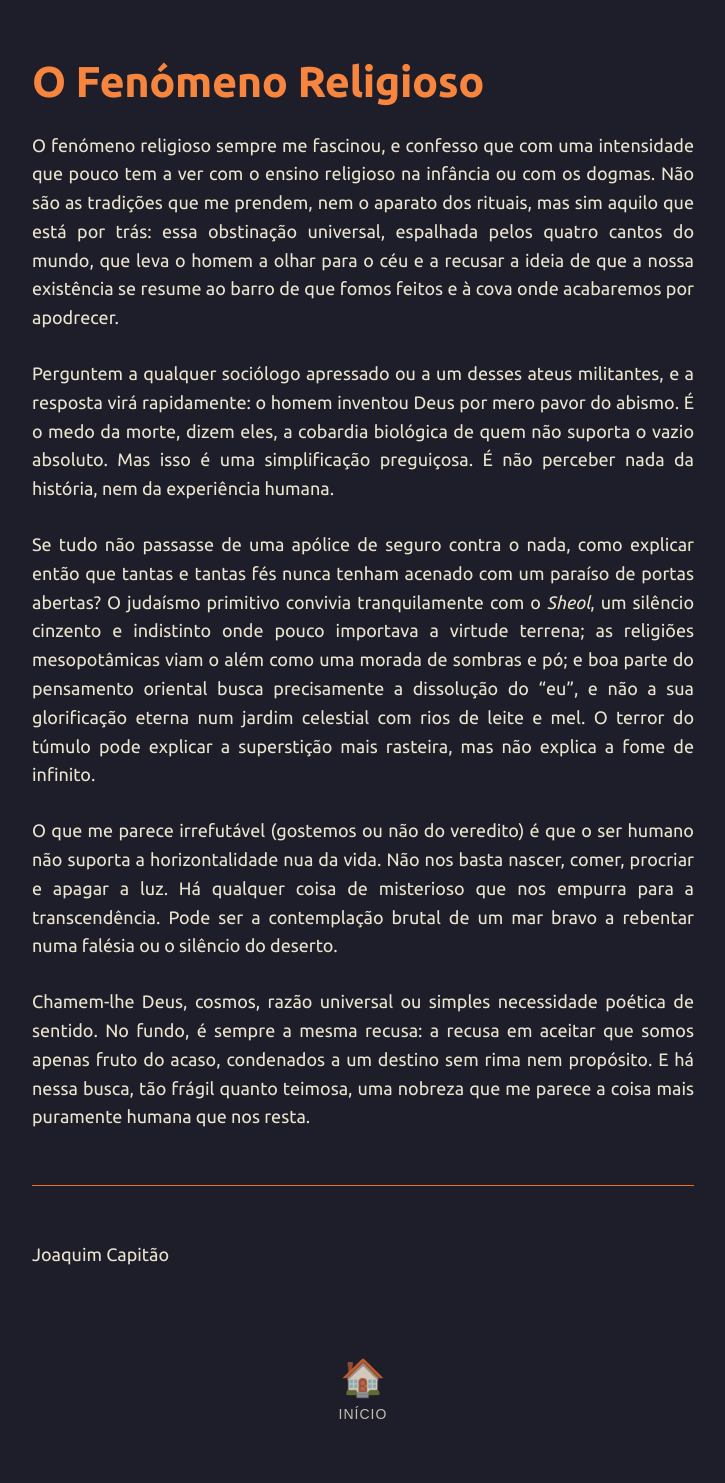
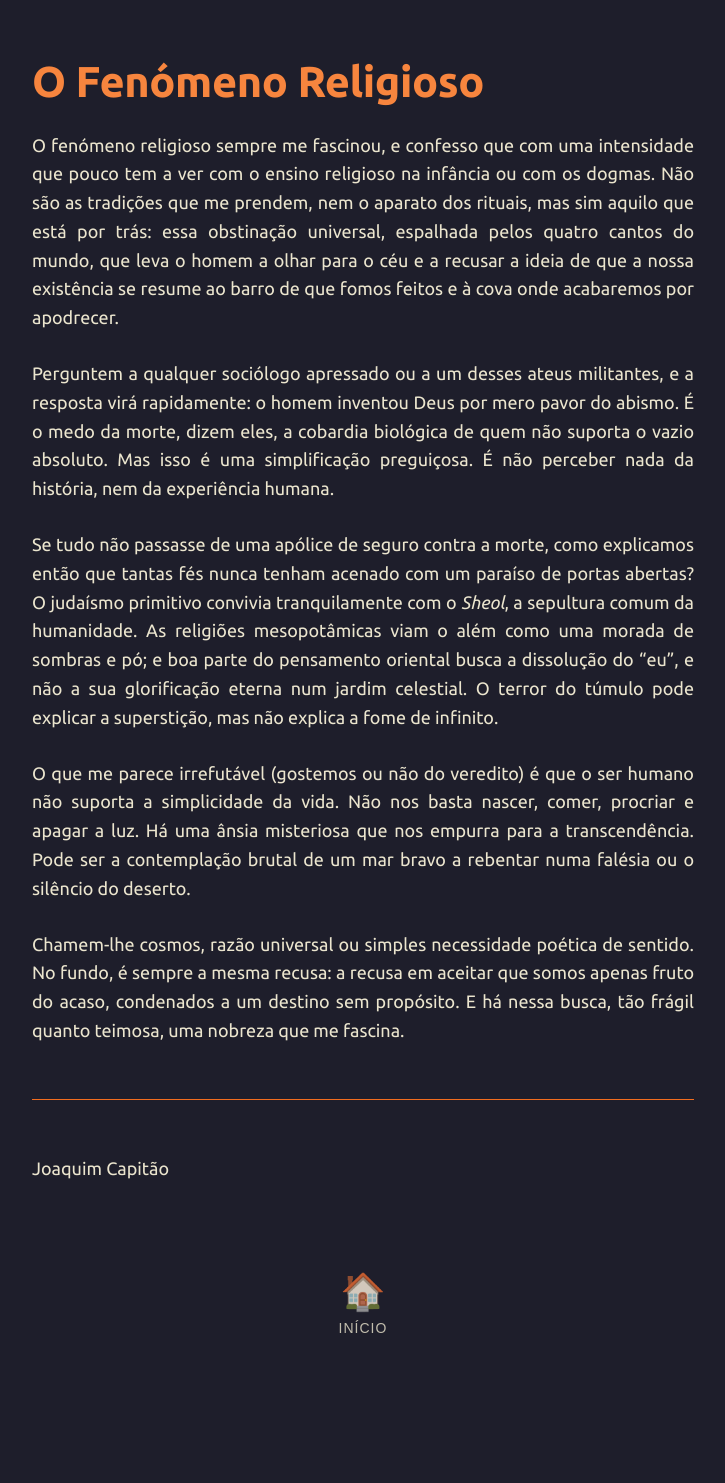
Before and after one commit to joaquim-capitao/joaquim-capitao.github.io, a Jekyll site: the page built from religiao/o-fenomeno-religioso.md, in a window 1280 px wide. Shown: the whole page, without its empty margins (277-1002 px from the left). Built offline with Jekyll 4.4.1, drawn with Linux system fonts in a browser that asks for light colours; our own code applies the rules of GitHub Pages for plain Markdown files; after the commit the page ends 1397 px from its top, so only the background shows below that.

Commit message:
Update o-fenomeno-religioso.md

```diff
--- a/religiao/o-fenomeno-religioso.md
+++ b/religiao/o-fenomeno-religioso.md
@@ -4,11 +4,11 @@ O fenómeno religioso sempre me fascinou, e confesso que com uma intensidade que
 
 Perguntem a qualquer sociólogo apressado ou a um desses ateus militantes, e a resposta virá rapidamente: o homem inventou Deus por mero pavor do abismo. É o medo da morte, dizem eles, a cobardia biológica de quem não suporta o vazio absoluto. Mas isso é uma simplificação preguiçosa. É não perceber nada da história, nem da experiência humana.
 
-Se tudo não passasse de uma apólice de seguro contra o nada, como explicar então que tantas e tantas fés nunca tenham acenado com um paraíso de portas abertas? O judaísmo primitivo convivia tranquilamente com o *Sheol*, um silêncio cinzento e indistinto onde pouco importava a virtude terrena; as religiões mesopotâmicas viam o além como uma morada de sombras e pó; e boa parte do pensamento oriental busca precisamente a dissolução do "eu", e não a sua glorificação eterna num jardim celestial com rios de leite e mel. O terror do túmulo pode explicar a superstição mais rasteira, mas não explica a fome de infinito.
+Se tudo não passasse de uma apólice de seguro contra a morte, como explicamos então que tantas fés nunca tenham acenado com um paraíso de portas abertas? O judaísmo primitivo convivia tranquilamente com o *Sheol*, a sepultura comum da humanidade. As religiões mesopotâmicas viam o além como uma morada de sombras e pó; e boa parte do pensamento oriental busca a dissolução do "eu", e não a sua glorificação eterna num jardim celestial. O terror do túmulo pode explicar a superstição, mas não explica a fome de infinito.
 
-O que me parece irrefutável (gostemos ou não do veredito) é que o ser humano não suporta a horizontalidade nua da vida. Não nos basta nascer, comer, procriar e apagar a luz. Há qualquer coisa de misterioso que nos empurra para a transcendência. Pode ser a contemplação brutal de um mar bravo a rebentar numa falésia ou o silêncio do deserto.
+O que me parece irrefutável (gostemos ou não do veredito) é que o ser humano não suporta a simplicidade da vida. Não nos basta nascer, comer, procriar e apagar a luz. Há uma ânsia misteriosa que nos empurra para a transcendência. Pode ser a contemplação brutal de um mar bravo a rebentar numa falésia ou o silêncio do deserto.
 
-Chamem-lhe Deus, cosmos, razão universal ou simples necessidade poética de sentido. No fundo, é sempre a mesma recusa: a recusa em aceitar que somos apenas fruto do acaso, condenados a um destino sem rima nem propósito. E há nessa busca, tão frágil quanto teimosa, uma nobreza que me parece a coisa mais puramente humana que nos resta.
+Chamem-lhe cosmos, razão universal ou simples necessidade poética de sentido. No fundo, é sempre a mesma recusa: a recusa em aceitar que somos apenas fruto do acaso, condenados a um destino sem propósito. E há nessa busca, tão frágil quanto teimosa, uma nobreza que me fascina.
 
 ---
 
```
